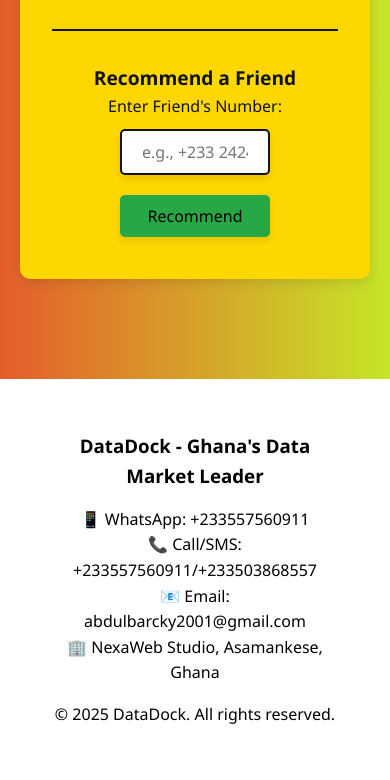
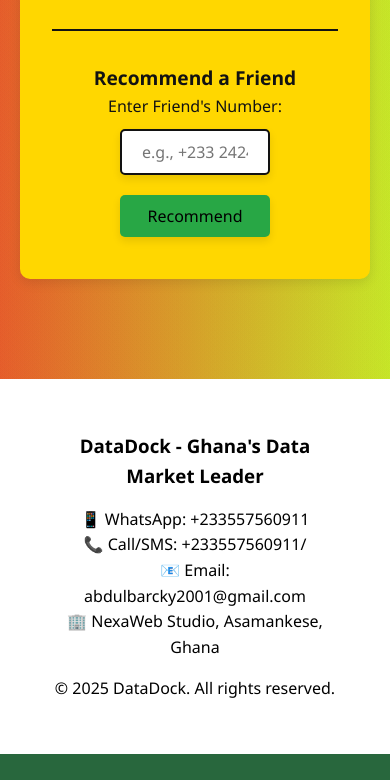
Before and after one commit to youngberry1/Data-Offers, a plain HTML site: page index.html in a window 390 px wide. Shown: the part 7352-8132 px from the top of the page. After the commit the page ends 8106 px from the top, so only its background shows below. Drawn offline with Linux system fonts and the light colour scheme.

Commit message:
Update contact information in footer to remove outdated phone number

```diff
--- a/index.html
+++ b/index.html
@@ -553,7 +553,7 @@
       <h3>DataDock - Ghana's Data Market Leader</h3>
       <div class="contact-info">
         <p>📱 WhatsApp: +233557560911</p>
-        <p>📞 Call/SMS: +233557560911/+233503868557</p>
+        <p>📞 Call/SMS: +233557560911/</p>
         <p>📧 Email: abdulbarcky2001@gmail.com</p>
         <p>🏢 NexaWeb Studio, Asamankese, Ghana</p>
       </div>
```
